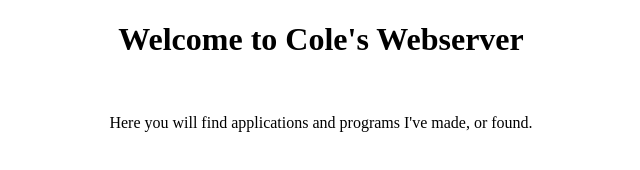
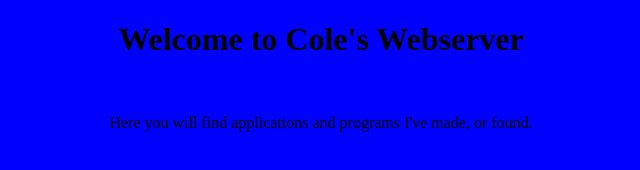
Before and after one commit to ColesServer/colesserver.github.io, a plain HTML site: page index.html in a window 1280 px wide. Shown: the whole page, without its empty margins (319-959 px from the left). Drawn offline with Linux system fonts and the light colour scheme.

Commit message:
Update index.html

```diff
--- a/index.html
+++ b/index.html
@@ -8,7 +8,7 @@
 
 <style>
 body{
-  background-color: light-blue;
+  background-color: blue;
 }
 </style>
 
```
